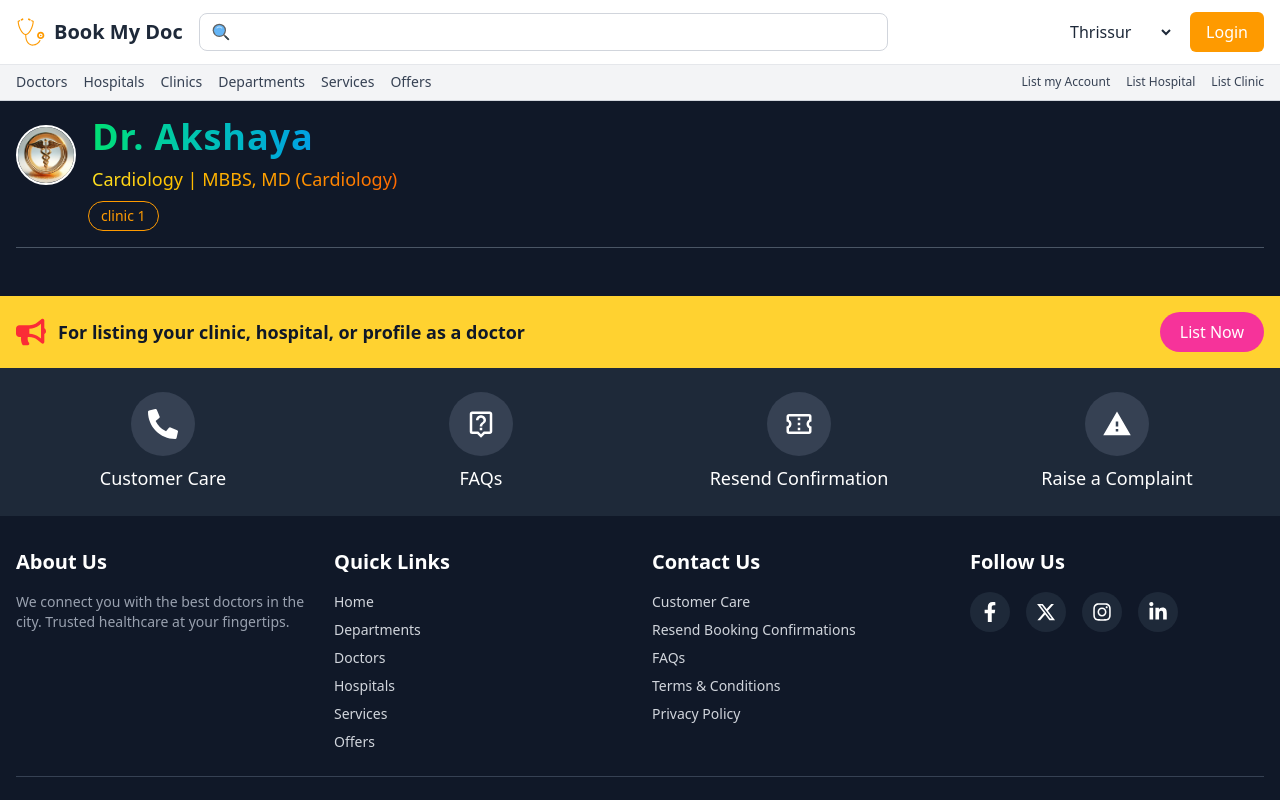
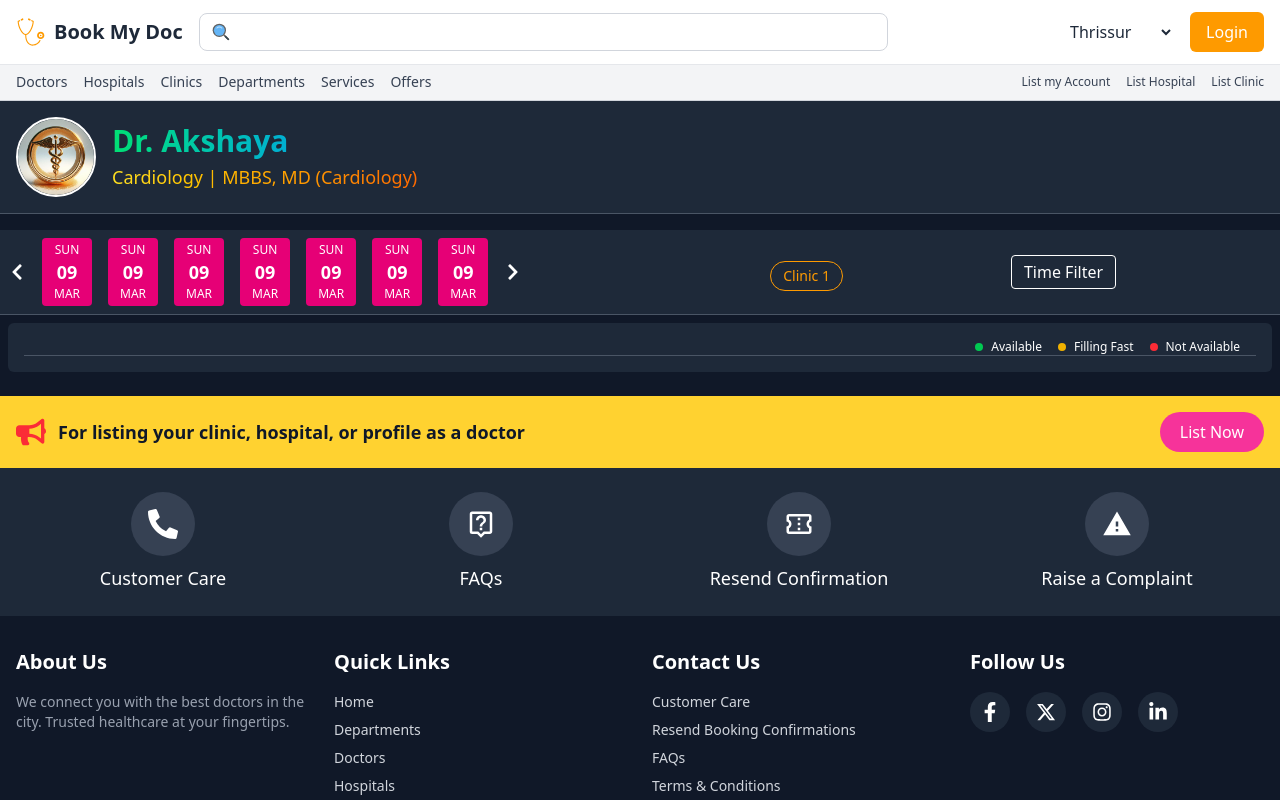
Before and after one commit to abdulvahabaa/book-my-doc-app, a React (Vite) app: page /doctors/profile/book in a window 1280 px wide. Shown: the top 800 px of the page. Built offline with nearby package versions, Linux system fonts and the light colour scheme.

Commit message:
refactor:booing page sections

```diff
--- a/src/pages/BookingPage.jsx
+++ b/src/pages/BookingPage.jsx
@@ -1,10 +1,13 @@
-import React from "react";
+import React, { useState } from "react";
 import Navbar from "../components/Navbar/Navbar";
 import SubNavbar from "../components/SubNavbar/SubNavbar";
 import Footer from "../components/Footer.jsx/Footer";
 import { doctorProfileData } from "../constants/data";
+import { FaChevronLeft, FaChevronRight } from "react-icons/fa";
 
 const BookingPage = () => {
+  const [showFilters, setShowFilters] = useState(false);
+
   return (
     <div className="bg-gray-900 text-white min-h-screen">
       {/* Header */}
@@ -16,46 +19,119 @@
       </header>
 
       {/* Main Content */}
-      <main className="container mx-auto">
-        <section className="p-4">
-          <div className="flex flex-row items-center gap-4">
-            <figure >
+      <main className="container mx-auto ">
+        {/* Doctor Profile Section */}
+        <section className="p-4 bg-gray-800">
+          <div className="flex flex-col md:flex-row items-center gap-4">
+            {/* Doctor Image */}
+            <figure>
               <img
                 src="/public/images/caduceus-symbol.jpg"
                 alt="Medical Caduceus Symbol"
-                className="w-15 h-15 rounded-full border-2 border-white"
+                className="w-14 h-14 md:w-20 md:h-20 rounded-full border-2 border-white"
               />
-              <figcaption className="sr-only">
-                Symbol representing medical profession
-              </figcaption>
+              <figcaption className="sr-only">Medical Symbol</figcaption>
             </figure>
 
-            <div>
-              <h1
-                id="doctor-name"
-                className="text-2xl md:text-4xl font-bold tracking-wide bg-gradient-to-r from-green-400 to-blue-500 text-transparent bg-clip-text pb-1 "
-              >
+            {/* Doctor Info */}
+            <div className="text-center md:text-left">
+              <h1 className="text-xl md:text-3xl font-bold bg-gradient-to-r from-green-400 to-blue-500 text-transparent bg-clip-text">
                 {doctorProfileData.fullName}
               </h1>
-              <p className="text-sm md:text-lg mt-1 bg-gradient-to-r from-yellow-300 to-orange-500 text-transparent bg-clip-text ">
+              <p className="text-sm md:text-lg mt-1 bg-gradient-to-r from-yellow-300 to-orange-500 text-transparent bg-clip-text">
                 {doctorProfileData.specialization} |{" "}
                 {doctorProfileData.qualifications.join(", ")}
               </p>
-
             </div>
           </div>
-          <div className="pt-2 px-18">
-                <button className="border border-amber-500 text-amber-500 px-3 py-1 text-sm rounded-full transition cursor-pointer hover:bg-amber-500 hover:text-white ">
-                  clinic 1
+        </section>
+
+        {/* Separator */}
+        <div className="border-t border-gray-600 py-2"></div>
+
+        {/* Booking Section */}
+        <section className="bg-gray-800 p-2">
+          <div className="flex flex-col md:flex-row items-center gap-4">
+            {/* Left side navigation */}
+            <div className="flex flex-row items-center gap-2 md:gap-4 overflow-x-auto">
+              <FaChevronLeft className="text-lg" />
+              {[...Array(7)].map((_, index) => (
+                <button
+                  key={index}
+                  className="flex flex-col items-center px-3 py-1 rounded bg-pink-600 hover:bg-pink-800 text-sm"
+                >
+                  <p className="text-xs">SUN</p>
+                  <p className="text-lg font-semibold">09</p>
+                  <p className="text-xs">MAR</p>
+                </button>
+              ))}
+              <FaChevronRight className="text-lg" />
+            </div>
+
+            {/* Right Side: Clinic Name & Time Filter */}
+            <div className=" ml-30 flex flex-col md:flex-row items-center gap-4">
+              {/* Clinic Selection */}
+              <div className="pt-2 text-center md:text-left md:px-28 ">
+                <button className="border border-amber-500 text-amber-500 px-3 py-1 text-sm rounded-full hover:bg-amber-500 hover:text-white transition">
+                  Clinic 1
                 </button>
               </div>
+
+              {/* Time Filter Button */}
+              <div className="ml-10">
+                <button
+                  onClick={() => setShowFilters(!showFilters)}
+                  className="border border-white px-3 py-1 rounded hover:bg-white hover:text-gray-900"
+                >
+                  Time Filter
+                </button>
+
+                {/* Checkboxes (Visible on Click) */}
+                {showFilters && (
+                  <div className="absolute right-0 mt-2 bg-gray-800 p-4 rounded-lg shadow-lg w-36">
+                    <div className="flex flex-col gap-2">
+                      {["Morning", "Afternoon", "Evening", "Night"].map(
+                        (time, index) => (
+                          <label
+                            key={index}
+                            className="flex items-center space-x-2"
+                          >
+                            <input
+                              type="checkbox"
+                              className="w-4 h-4 text-blue-600 bg-gray-200 border-gray-300 rounded focus:ring-blue-500"
+                            />
+                            <span className="text-white text-sm">{time}</span>
+                          </label>
+                        )
+                      )}
+                    </div>
+                  </div>
+                )}
+              </div>
+            </div>
+          </div>
         </section>
-        <div className="border-t border-gray-600 mx-4"></div>
 
-        <section className="p-4" aria-labelledby="booking-section">
+        <div className="border-t border-gray-600 "></div>
+        {/* Availability Section */}
+        <section className="m-2 bg-gray-800 rounded-md p-4">
+          <div className="flex flex-wrap justify-center md:justify-end items-center gap-4 px-4">
+            {/* Availability Legend */}
+            {[
+              { label: "Available", color: "bg-green-500" },
+              { label: "Filling Fast", color: "bg-yellow-500" },
+              { label: "Not Available", color: "bg-red-500" },
+            ].map((item, index) => (
+              <div key={index} className="flex items-center gap-2">
+                <div className={`w-2 h-2 rounded-full ${item.color}`}></div>
+                <p className="text-xs">{item.label}</p>
+              </div>
+            ))}
+          </div>
+          <div className="border-t border-gray-600 "></div>
+        </section>
 
-
-          </section>
+        {/* Time Slots */}
 
       </main>
 
--- a/src/pages/DoctorProfilePage.jsx
+++ b/src/pages/DoctorProfilePage.jsx
@@ -56,7 +56,7 @@
               <div className="flex flex-row items-center gap-4">
                 <figure>
                   <img
-                    src="/public/images/caduceus-symbol.jpg"
+                    src="/images/caduceus-symbol.jpg"
                     alt="Medical Caduceus Symbol"
                     className="w-15 h-15 rounded-full border-2 border-white"
                   />
```
